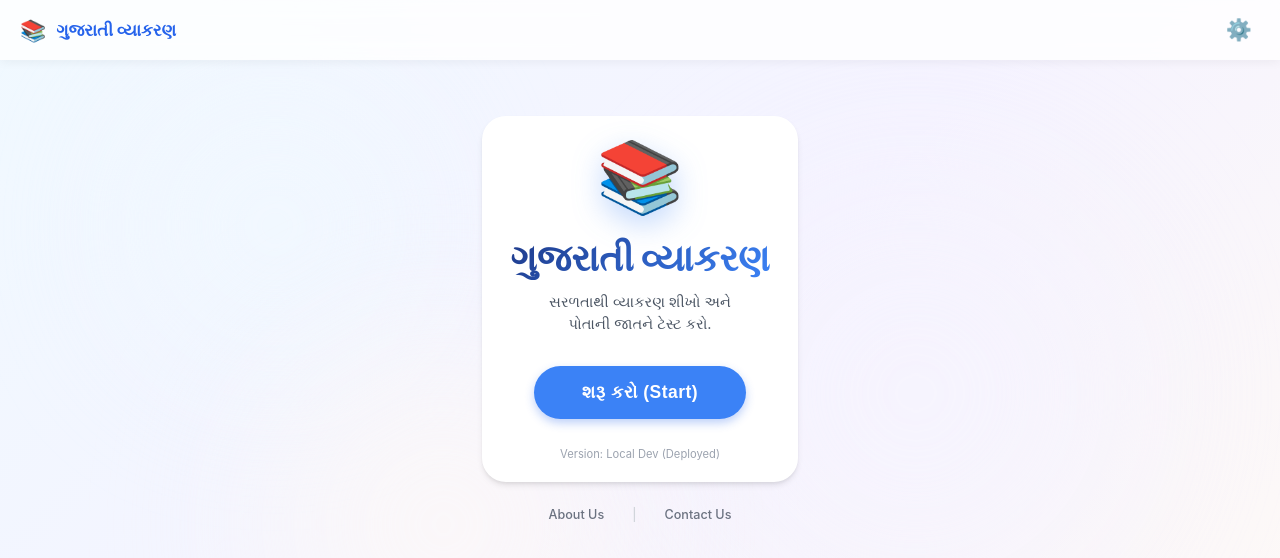
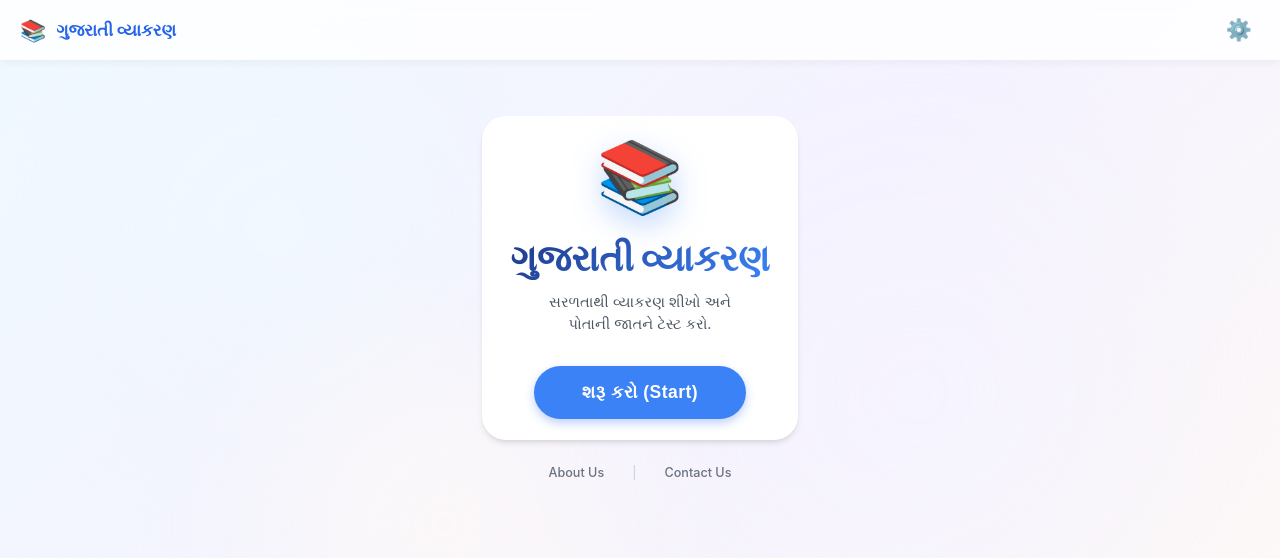
Before and after one commit to 91naresh01-oss/gujarati-grammar, a React (Vite) app: page / in a window 1280 px wide. Shown: the top 558 px of the page. Built offline with nearby package versions, Linux system fonts and the light colour scheme.

Commit message:
Remove version text from Home page

```diff
--- a/src/pages/Home.jsx
+++ b/src/pages/Home.jsx
@@ -15,9 +15,7 @@ function Home() {
                 <button className="btn-primary" onClick={() => navigate('/chapters')} style={{ marginTop: '10px' }}>
                     <span>શરૂ કરો (Start)</span>
                 </button>
-                <div style={{ marginTop: '2rem', fontSize: '0.8rem', color: '#9ca3af' }}>
-                    Version: {__COMMIT_MESSAGE__} (Deployed)
-                </div>
+
             </div>
             <div className="home-footer-links">
                 <span onClick={() => navigate('/about')}>About Us</span>
```
